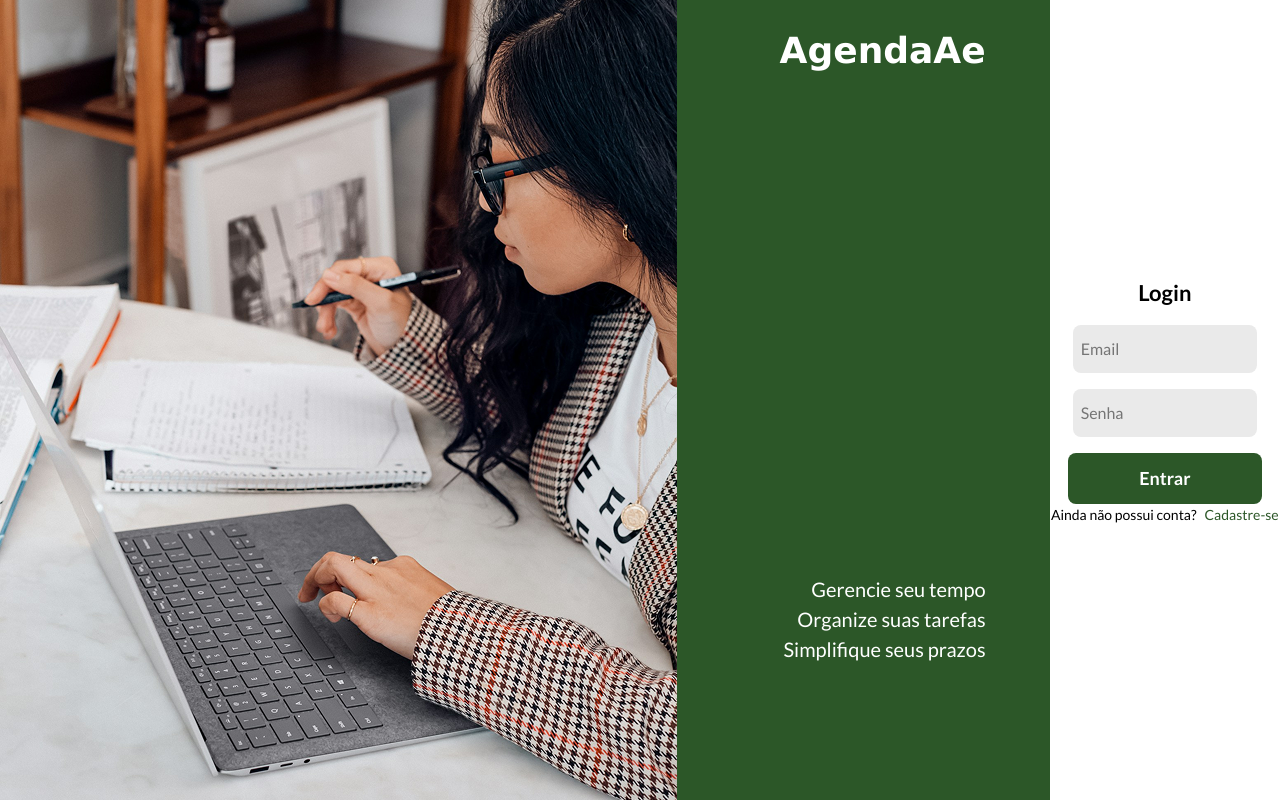
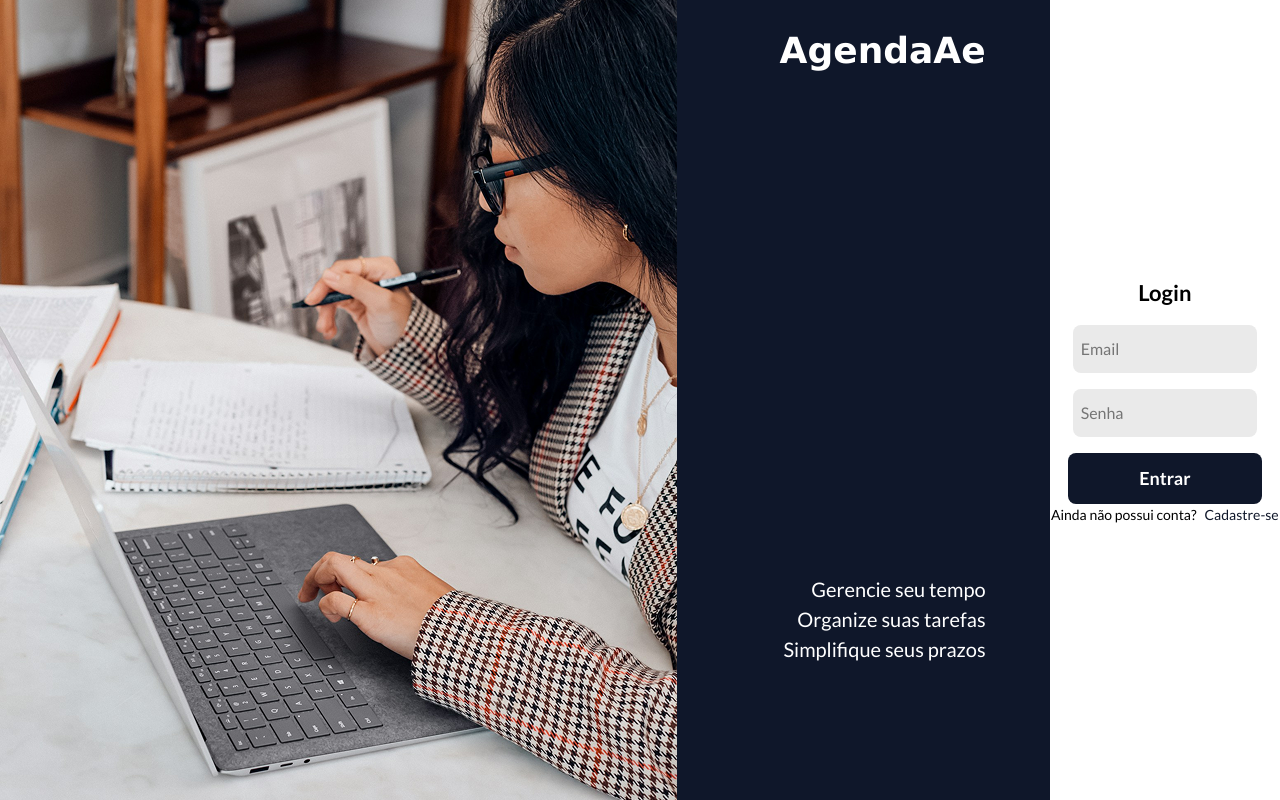
Before and after one commit to Gerson-Lima/FocusEdu, a React (Vite) app: page /login in a window 1280 px wide. Built offline with nearby package versions, Linux system fonts and the light colour scheme; a web font is replaced by a local one.

Commit message:
Fix: troca de cor primaria

```diff
--- a/src/components/BlockMaterial/style.ts
+++ b/src/components/BlockMaterial/style.ts
@@ -5,6 +5,7 @@ export const Container = styled.div<{check: boolean}>`
     width: 95%;
     background-color: ${({check}) => check ? color.primary : color.gray};
     display: flex;
+    margin-top: 6px;
     border: none;
     padding: 8px 12px;
     align-items: center;
--- a/src/components/ButtonConfirm/style.ts
+++ b/src/components/ButtonConfirm/style.ts
@@ -4,6 +4,7 @@ import styled from '@emotion/styled'
 export const Container = styled.button`
     background-color: ${color.primary};
     border-radius: 12px;
+    padding: 12px 24px;
     border: none;
     align-items: center;
     justify-content: center;
--- a/src/page/Home/index.tsx
+++ b/src/page/Home/index.tsx
@@ -62,7 +62,7 @@ export const Home = () => {
     <S.Container>
       <Menu active={active} setActive={setActive} />
       <div className="absolute top-8 right-8 flex gap-4">
-        {/* <button
+        <button
           onClick={() => setShowAdd(true)}
           style={{
             background: '#2c5728ff',
@@ -74,8 +74,7 @@ export const Home = () => {
           }}
         >
           Adicionar novo
-        </button> */}
-      <button className="bg-gray-500 text-white p-3 rounded">Adicionar</button>
+        </button>
       <Link className="bg-gray-500 text-white p-3 rounded" to="../User">Perfil</Link>
       </div>
       <S.AreaBlock>
--- a/src/page/User/index.tsx
+++ b/src/page/User/index.tsx
@@ -5,7 +5,6 @@ import {
   EmailAuthProvider,
   reauthenticateWithCredential,
 } from "firebase/auth";
-
 // 🔥 Serviços
 import {
   atualizarEmailUsuario,
@@ -66,7 +65,6 @@ export default function User() {
       alert("Senha incorreta. Tente novamente.");
     }
   };
-
   // Confirmar exclusão
   const handleConfirmDelete = async () => {
     try {
--- a/src/styles/color.ts
+++ b/src/styles/color.ts
@@ -1,5 +1,5 @@
 export const color = {
-  primary: '#2c5728ff',
+  primary: '#0f172a',
   black: "#000",
   white: "#fff",
   gray: "#eaeaea",
```
